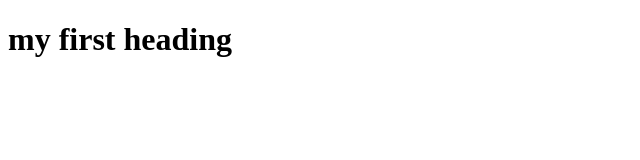
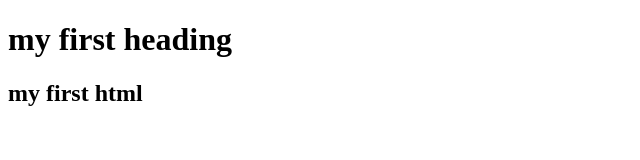
Before and after one commit to Sawera-khan-hash/Demo-code, a plain HTML site: page index.html in a window 1280 px wide. Shown: the whole page, without its empty margins (0-640 px from the left). Drawn offline with Linux system fonts and the light colour scheme.

Commit message:
first commit

```diff
--- a/index.html
+++ b/index.html
@@ -7,5 +7,6 @@
 </head>
 <body>
     <h1>my first heading</h1>
+    <h2>my first html</h2>
 </body>
 </html>
```
